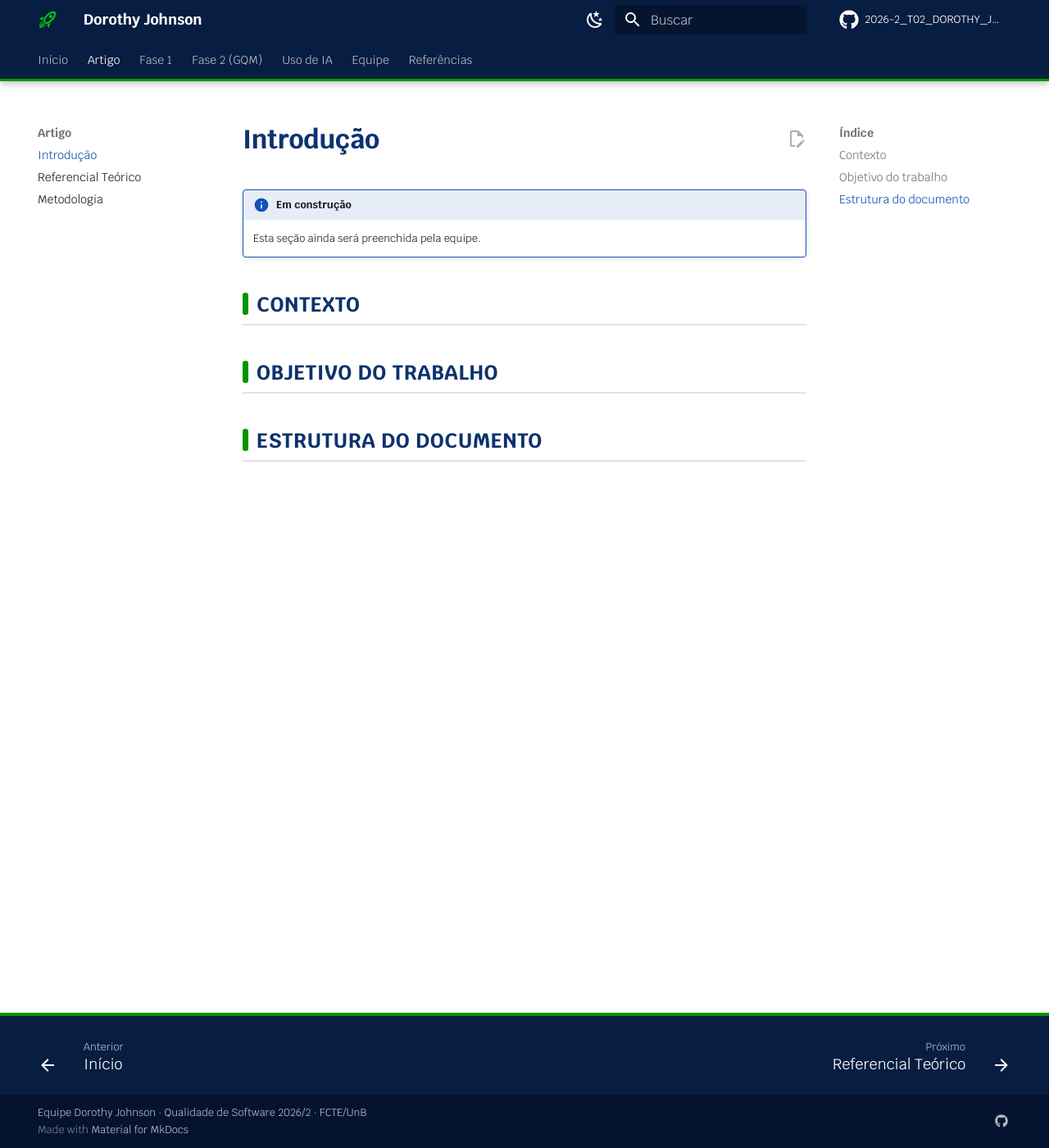
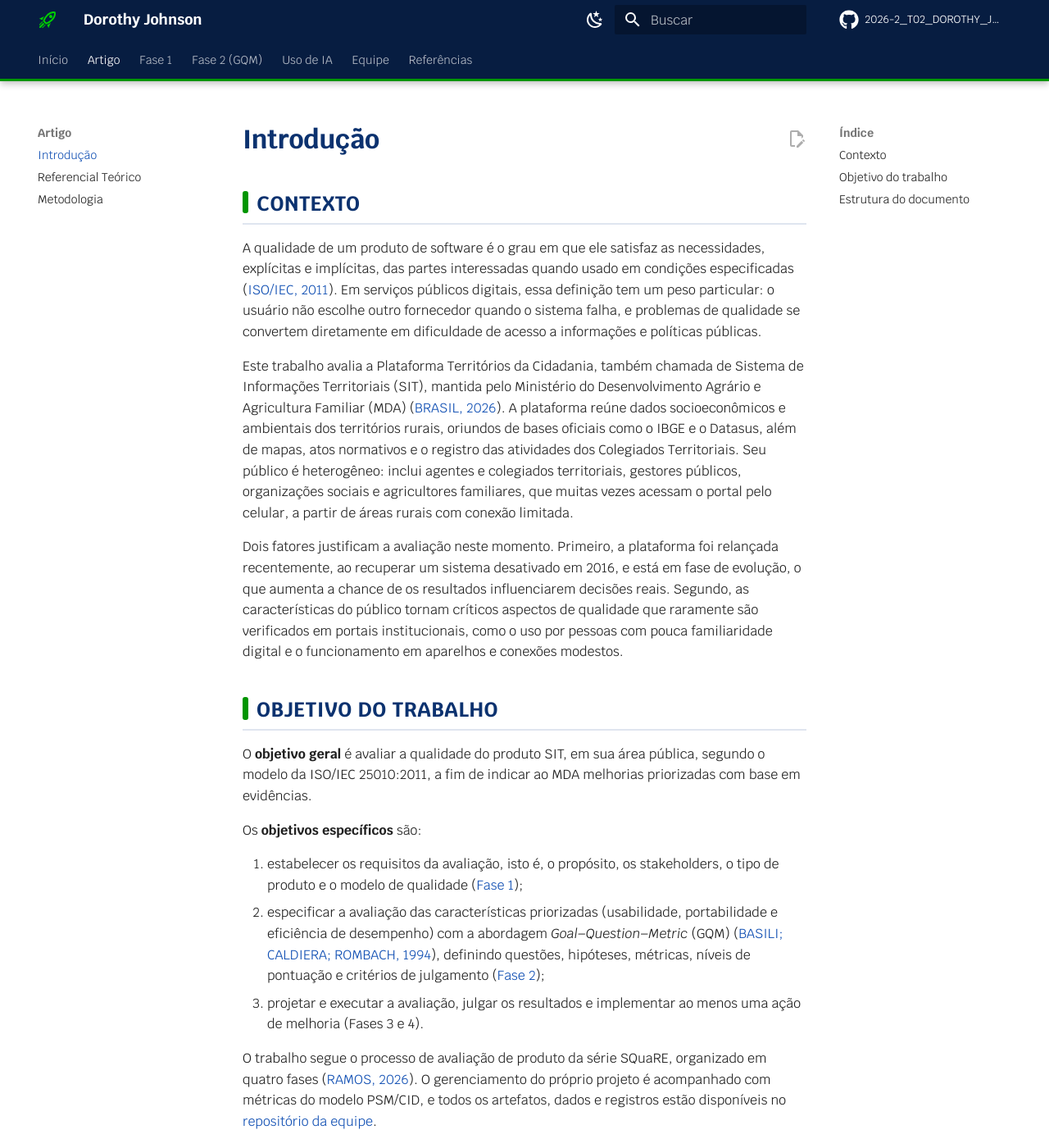
Before and after one commit to FCTE-Qualidade-de-Software-1/2026-2_T02_DOROTHY_JOHSON, an MkDocs documentation site: the page built from docs/artigo/introducao.md, in a window 1280 px wide and 1400 px high. Shown: the whole window at 82% size. Built offline with MkDocs 1.6.1 and Material for MkDocs 9.7.7, drawn with Linux system fonts in a browser that asks for light colours; comment, search, counter and statistics services are not loaded; some of the changed text lies outside the part shown.

Commit message:
Copia a introdução do artigo latex para o GitPages
Closes #29

```diff
--- a/docs/artigo/introducao.md
+++ b/docs/artigo/introducao.md
@@ -1,16 +1,58 @@
 # Introdução
-
-!!! info "Em construção"
-    Esta seção ainda será preenchida pela equipe.
 
 ## Contexto
 
-<!-- Apresente o contexto do projeto e o objeto avaliado. -->
+A qualidade de um produto de software é o grau em que ele satisfaz as necessidades,
+explícitas e implícitas, das partes interessadas quando usado em condições especificadas
+([ISO/IEC, 2011](../referencias.md)). Em serviços públicos digitais, essa definição tem um
+peso particular: o usuário não escolhe outro fornecedor quando o sistema falha, e problemas
+de qualidade se convertem diretamente em dificuldade de acesso a informações e políticas
+públicas.
+
+Este trabalho avalia a Plataforma Territórios da Cidadania, também chamada de Sistema de
+Informações Territoriais (SIT), mantida pelo Ministério do Desenvolvimento Agrário e
+Agricultura Familiar (MDA) ([BRASIL, 2026](../referencias.md)). A plataforma reúne dados
+socioeconômicos e ambientais dos territórios rurais, oriundos de bases oficiais como o IBGE
+e o Datasus, além de mapas, atos normativos e o registro das atividades dos Colegiados
+Territoriais. Seu público é heterogêneo: inclui agentes e colegiados territoriais, gestores
+públicos, organizações sociais e agricultores familiares, que muitas vezes acessam o portal
+pelo celular, a partir de áreas rurais com conexão limitada.
+
+Dois fatores justificam a avaliação neste momento. Primeiro, a plataforma foi relançada
+recentemente, ao recuperar um sistema desativado em 2016, e está em fase de evolução, o que
+aumenta a chance de os resultados influenciarem decisões reais. Segundo, as características
+do público tornam críticos aspectos de qualidade que raramente são verificados em portais
+institucionais, como o uso por pessoas com pouca familiaridade digital e o funcionamento em
+aparelhos e conexões modestos.
 
 ## Objetivo do trabalho
 
-<!-- Descreva o objetivo geral e os objetivos específicos. -->
+O **objetivo geral** é avaliar a qualidade do produto SIT, em sua área pública, segundo o
+modelo da ISO/IEC 25010:2011, a fim de indicar ao MDA melhorias priorizadas com base em
+evidências.
+
+Os **objetivos específicos** são:
+
+1. estabelecer os requisitos da avaliação, isto é, o propósito, os stakeholders, o tipo de
+   produto e o modelo de qualidade ([Fase 1](../fase-1/index.md));
+2. especificar a avaliação das características priorizadas (usabilidade, portabilidade e
+   eficiência de desempenho) com a abordagem *Goal–Question–Metric* (GQM)
+   ([BASILI; CALDIERA; ROMBACH, 1994](../referencias.md)), definindo questões, hipóteses,
+   métricas, níveis de pontuação e critérios de julgamento ([Fase 2](../fase-2/index.md));
+3. projetar e executar a avaliação, julgar os resultados e implementar ao menos uma ação de
+   melhoria (Fases 3 e 4).
+
+O trabalho segue o processo de avaliação de produto da série SQuaRE, organizado em quatro
+fases ([RAMOS, 2026](../referencias.md)). O gerenciamento do próprio projeto é acompanhado
+com métricas do modelo PSM/CID, e todos os artefatos, dados e registros estão disponíveis no
+[repositório da equipe](https://github.com/FCTE-Qualidade-de-Software-1/2026-2_T02_DOROTHY_JOHSON).
 
 ## Estrutura do documento
 
-<!-- Explique como o artigo está organizado. -->
+Esta página e as seguintes acompanham a estrutura do artigo:
+
+- [Referencial teórico](referencial-teorico.md): conceitos de qualidade de software, modelo
+  de qualidade e abordagem GQM;
+- [Metodologia](metodologia.md): organização da equipe, etapas e ferramentas;
+- [Fase 1](../fase-1/index.md): requisitos de avaliação;
+- [Fase 2](../fase-2/index.md): especificação da avaliação com o GQM.
```
